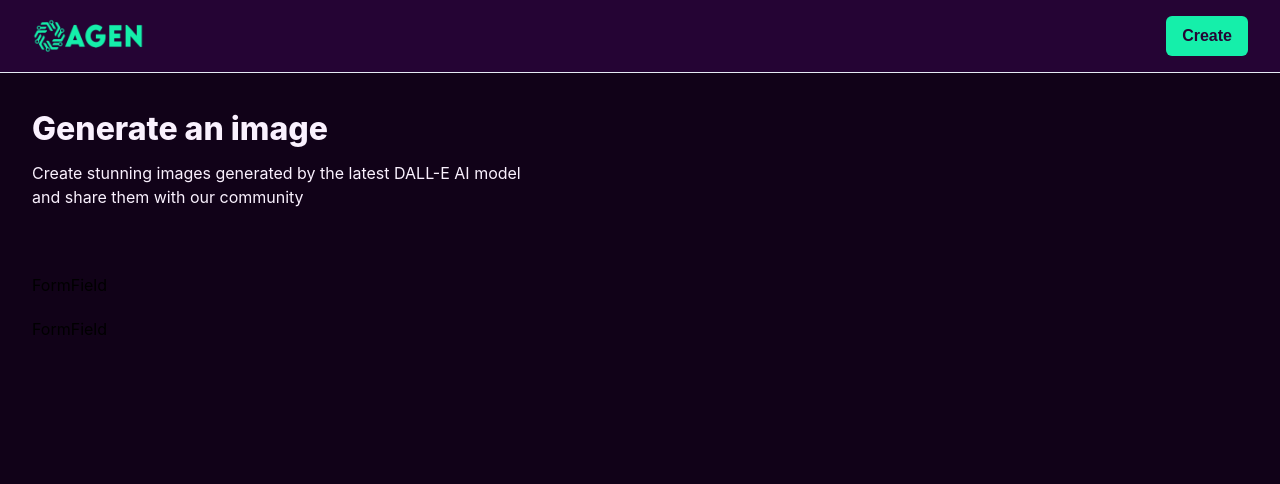
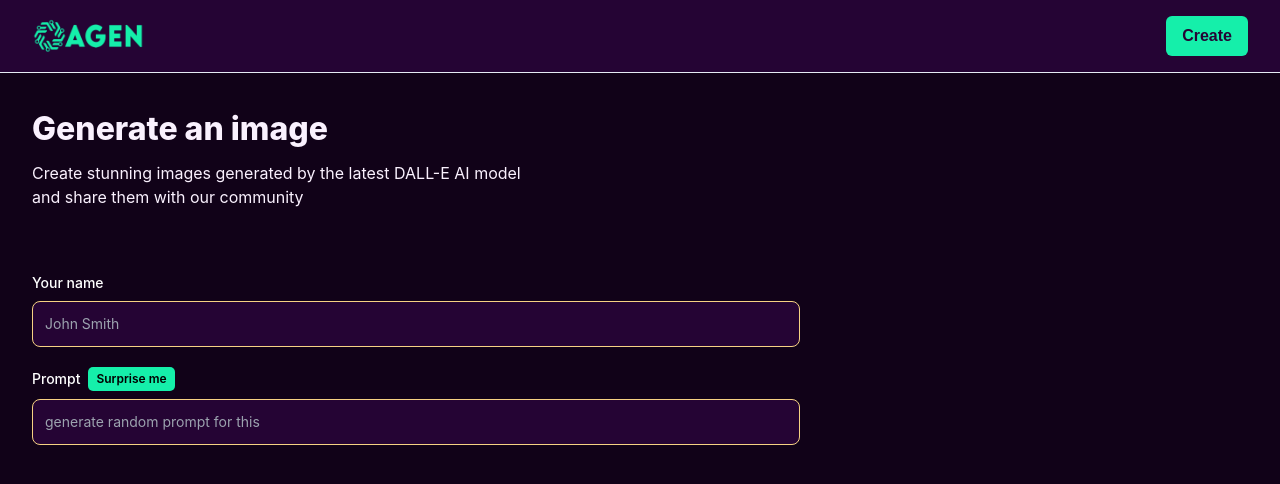
Before and after one commit to ayMissouri/AI-Image-Generator, a React (Vite) app: page /create-post in a window 1280 px wide. Shown: the top 484 px of the page. Built offline with nearby package versions, Linux system fonts and the light colour scheme; a web font is replaced by a local one.

Commit message:
FormField styling

```diff
--- a/src/components/FormField.jsx
+++ b/src/components/FormField.jsx
@@ -1,7 +1,43 @@
 import React from "react";
 
-function FormField() {
-  return <div>FormField</div>;
-}
+const FormField = ({
+  labelName,
+  type,
+  name,
+  placeholder,
+  value,
+  handleChange,
+  isSurpriseMe,
+  handleSurpriseMe,
+}) => {
+  return (
+    <div>
+      <div className="flex items-center gap-2 mb-2">
+        <label htmlFor={name} className="block text-sm font-medium text-white">
+          {labelName}
+        </label>
+        {isSurpriseMe && (
+          <button
+            type="button"
+            onClick={handleSurpriseMe}
+            className="font-semibold text-xs bg-[#15efaa] py-1 px-2 rounded-[5px] text-black"
+          >
+            Surprise me
+          </button>
+        )}
+      </div>
+      <input
+        type={type}
+        id={name}
+        name={name}
+        placeholder={placeholder}
+        value={value}
+        onChange={handleChange}
+        required
+        className="bg-[#250434] border border-[#f6d283] text-gray-900 text-sm rounded-lg focus:ring-[#15efaa] focus:border-[#15efaa] outline-none block w-full p-3"
+      />
+    </div>
+  );
+};
 
 export default FormField;
```
